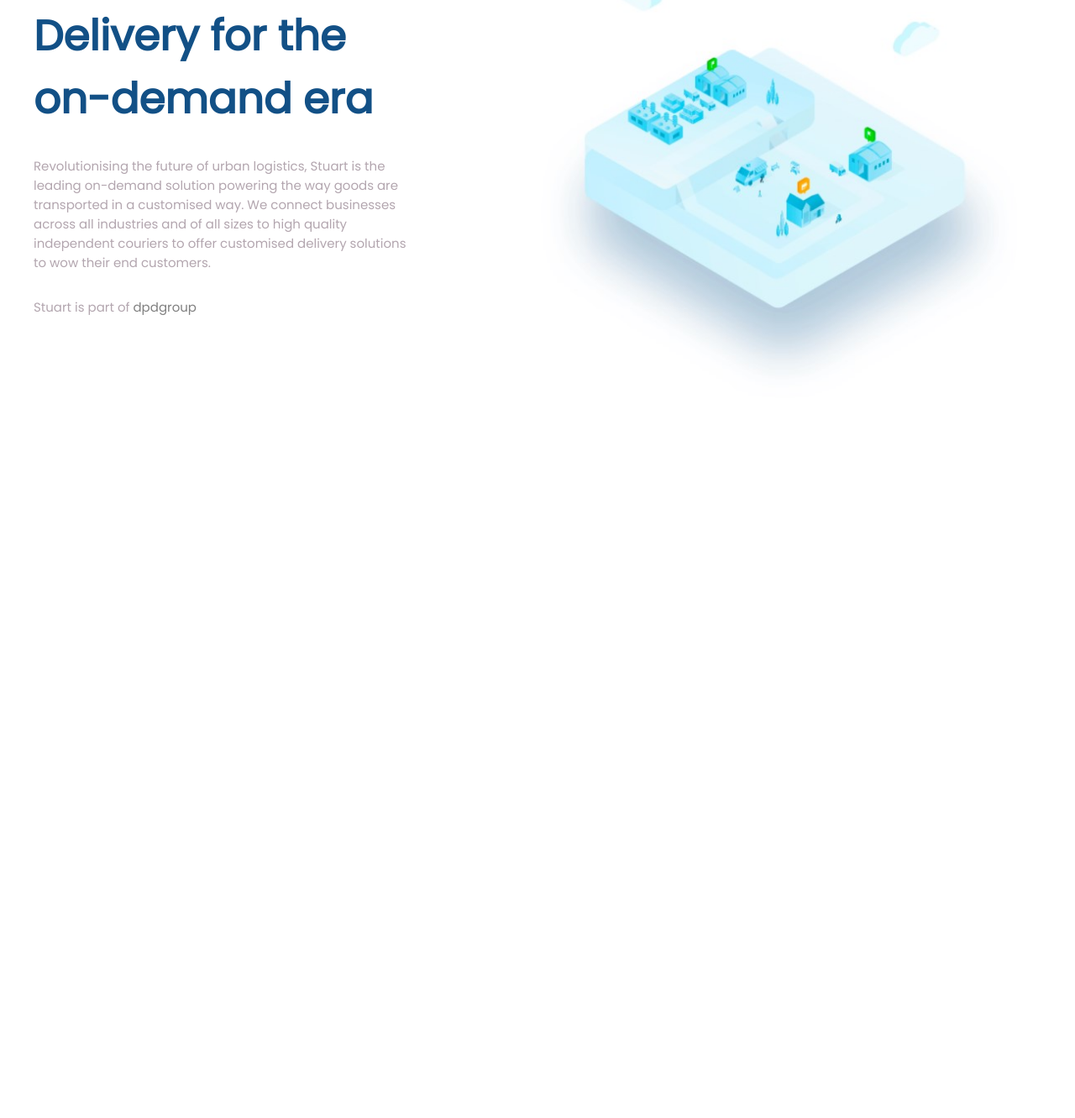
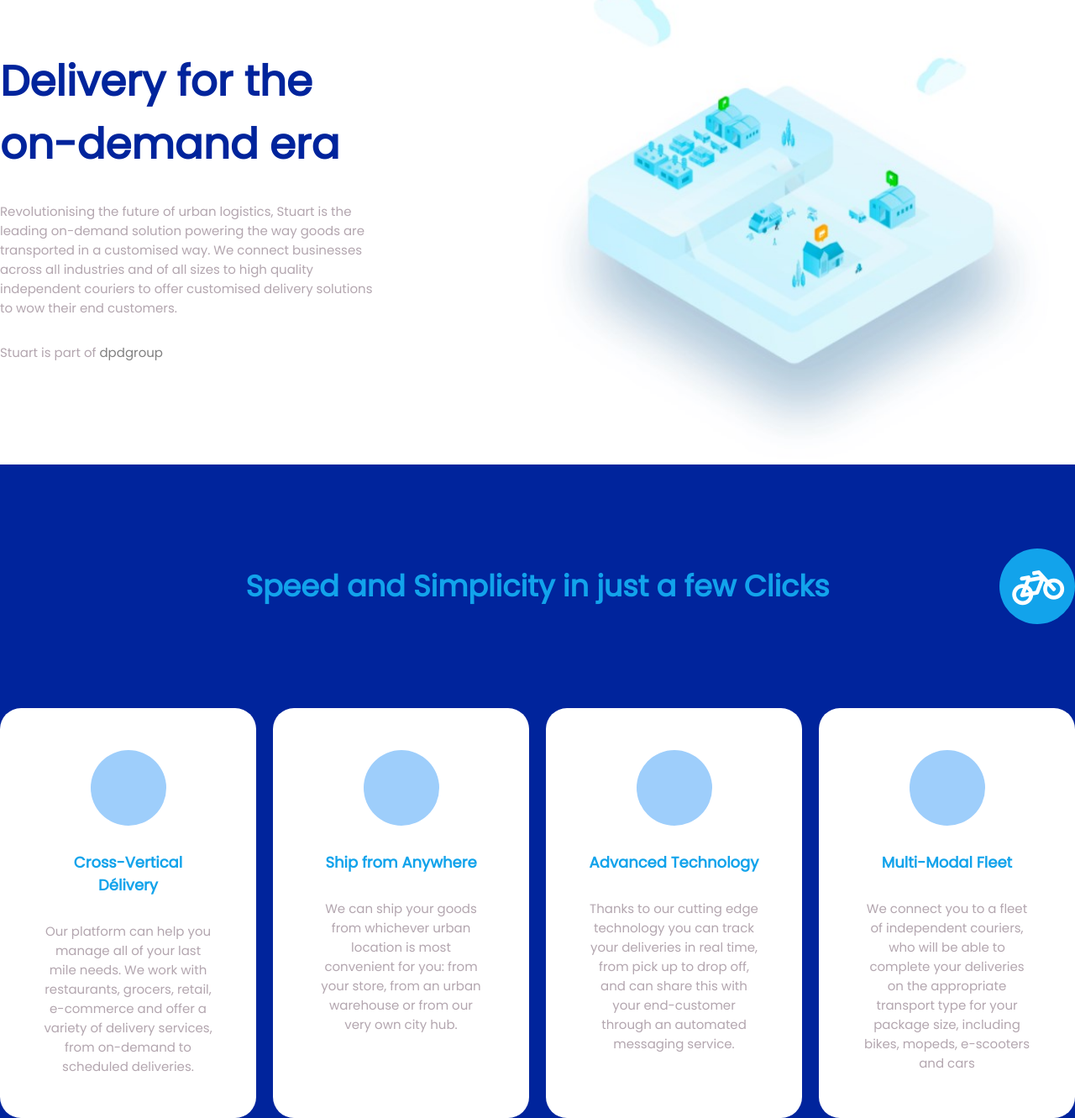
Before and after one commit to LucasTamaya/Stuart, a plain HTML site: page index.html in a window 1280 px wide. Shown: the part 1317-2648 px from the top of the page at 84% size. Before the commit the page ends 1796 px from the top, so only its background shows below. Drawn offline with Linux system fonts and the light colour scheme.

Commit message:
Troisième section: OK

```diff
--- a/index.html
+++ b/index.html
@@ -79,6 +79,54 @@
             </div>
         </div>
     </section>
+
+    <section>
+        <div class="third-section">
+            <div class="container speed-and-simplicity">
+                <div class="banner">
+                    <h2>Speed and Simplicity in just a few Clicks</h2>
+                    <i class="fas fa-bicycle"></i>
+                </div>
+                <div class="grid">
+                    <div class="item one">
+                        <div class="circle"></div>
+                        <h3>Cross-Vertical Délivery</h3>
+                        <p>
+                            Our platform can help you manage all of your last mile needs. We work with restaurants,
+                            grocers, retail, e-commerce and offer a variety of delivery services, from on-demand to
+                            scheduled deliveries.
+                        </p>
+                    </div>
+                    <div class="item two">
+                        <div class="circle"></div>
+                        <h3>Ship from Anywhere</h3>
+                        <p>
+                            We can ship your goods from whichever urban location is most convenient for you: from your
+                            store, from an urban warehouse or from our very own city hub.
+                        </p>
+                    </div>
+                    <div class="item three">
+                        <div class="circle"></div>
+                        <h3>Advanced Technology</h3>
+                        <p>
+                            Thanks to our cutting edge technology you can track your deliveries in real time, from pick
+                            up to drop off, and can share this with your end-customer through an automated messaging
+                            service.
+                        </p>
+                    </div>
+                    <div class="item four">
+                        <div class="circle"></div>
+                        <h3>Multi-Modal Fleet</h3>
+                        <p>
+                            We connect you to a fleet of independent couriers, who will be able to complete your
+                            deliveries on the appropriate transport type for your package size, including bikes, mopeds,
+                            e-scooters and cars
+                        </p>
+                    </div>
+                </div>
+            </div>
+        </div>
+    </section>
 </body>
 
 </html>
--- a/style.scss
+++ b/style.scss
@@ -46,7 +46,7 @@
 }
 
 .container{
-    max-width: 1200px;
+    max-width: 1400px;
     width: 100%;
 }
 
@@ -176,7 +176,7 @@
 
     h2{
         font-size: 3.5rem;
-        color: rgb(18,80,134);
+        color: rgb(0,36,156);
     }
 
     p{
@@ -188,7 +188,7 @@
 
     a{
         @include btnCta;
-        background-color: rgb(18,80,134);
+        background-color: rgb(0,36,156);
         width: fit-content;
         color: white;
     }
@@ -223,7 +223,7 @@
         row-gap: 30px;
 
         h2{
-            color: rgb(18,80,134);
+            color: rgb(0,36,156);
             font-size: 5rem;
             font-weight: bold;
             width: 450px;
@@ -246,3 +246,78 @@
     }
 }
 // End Second section
+
+
+
+// Third Section
+.third-section{
+    background-color: rgb(0,36,156);
+}
+.speed-and-simplicity{
+    margin: 0 auto;
+
+    .banner{
+        @include flexCenter;
+        padding: 100px 0;
+        width: 100%;
+
+        h2{
+            position: absolute;
+            text-align: center;
+            font-size: 3.5rem;
+            margin-left: auto;
+            color: rgb(18,163,235);
+        }
+
+        i{
+            color: white;
+            @include flexCenter;
+            font-size: 5rem;
+            transform: rotate(-10deg);
+            margin-left: auto;
+            justify-self: flex-end;
+            width: 90px;
+            height: 90px;
+            border-radius: 50%;
+            background-color: rgb(18,163,235);
+        }
+    }
+
+    .grid{
+        display: grid;
+        grid-template-columns: repeat(4, 1fr);
+        grid-template-rows: 1fr;
+        column-gap: 20px;
+
+        .item{
+            // min-width: 300px;
+            background-color: white;
+            border-radius: 25px;
+            display: flex;
+            align-items: center;
+            flex-direction: column;
+            row-gap: 30px;
+            padding: 50px;
+
+            .circle{
+                width: 90px;
+                height: 90px;
+                border-radius: 50%;
+                background-color: $primary-color;
+            }
+
+            h3{
+                font-size: 1.8rem;
+                text-align: center;
+                color: rgb(18,163,235);
+            }
+
+            p{
+                font-size: 1.5rem;
+                color: rgb(179,166,175);
+                text-align: center;
+            }
+        }
+    }
+}
+// End Third Section
```
Also changed, not shown: style.css, 1 other file.
